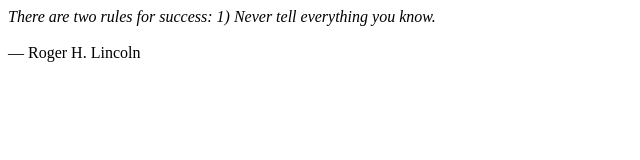
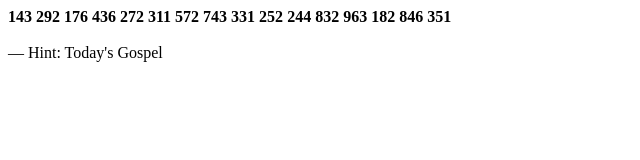
Before and after one commit to anhle-episci/anhle-episci.github.io, a plain HTML site: page 91dc10358d7114b3f05e1911ce5f82e9d4e08626/index.html in a window 1280 px wide. Shown: the whole page, without its empty margins (0-640 px from the left). Drawn offline with Linux system fonts and the light colour scheme.

Commit message:
update code

```diff
--- a/91dc10358d7114b3f05e1911ce5f82e9d4e08626/index.html
+++ b/91dc10358d7114b3f05e1911ce5f82e9d4e08626/index.html
@@ -1,5 +1,7 @@
 <html>
-<i>There are two rules for success: 1) Never tell everything you know.</i>
+<b>143 292 176 436 272</b>
+<b>311 572 743 331 252</b>
+<b>244 832 963 182 846 351</b>
 <br><br>
-― Roger H. Lincoln
+― Hint: Today's Gospel
 </html>
```
Also changed, not shown: index.html (+1 -0 lines).
